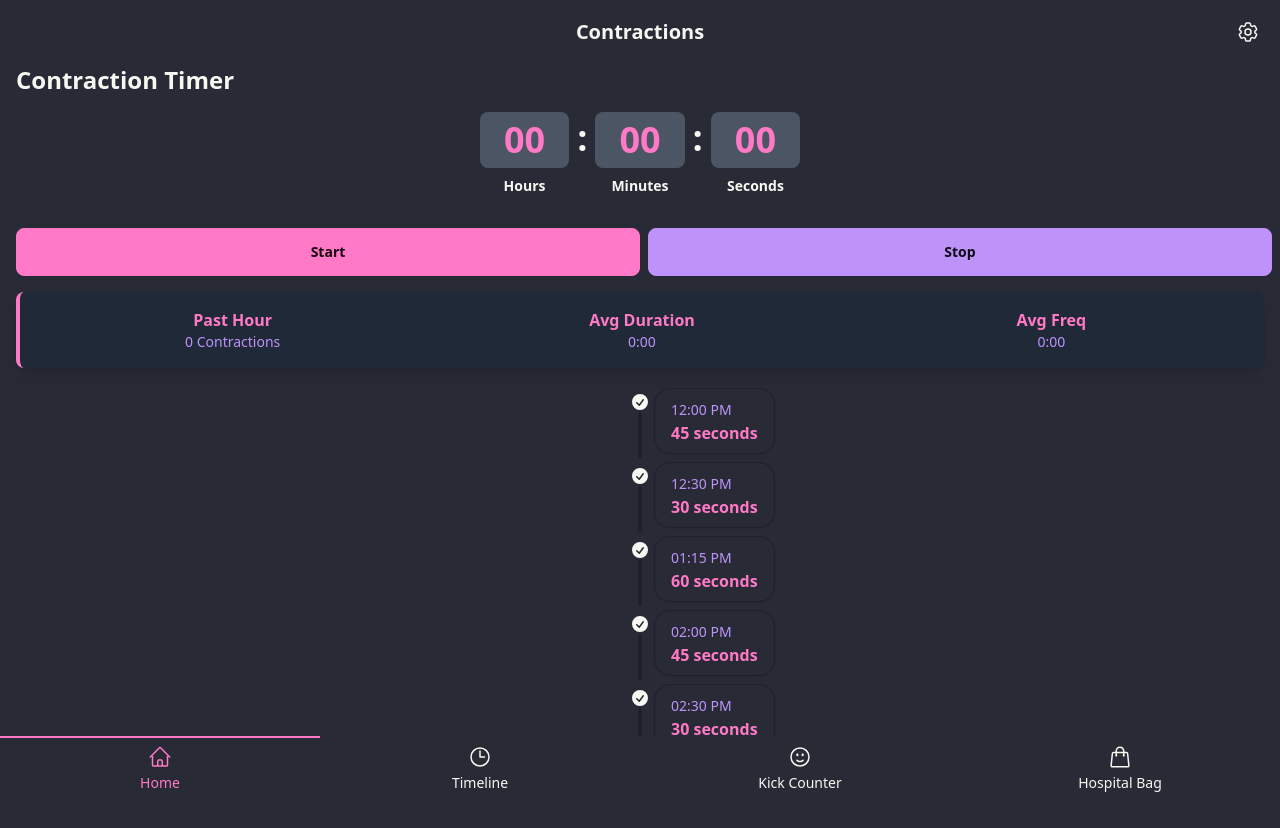
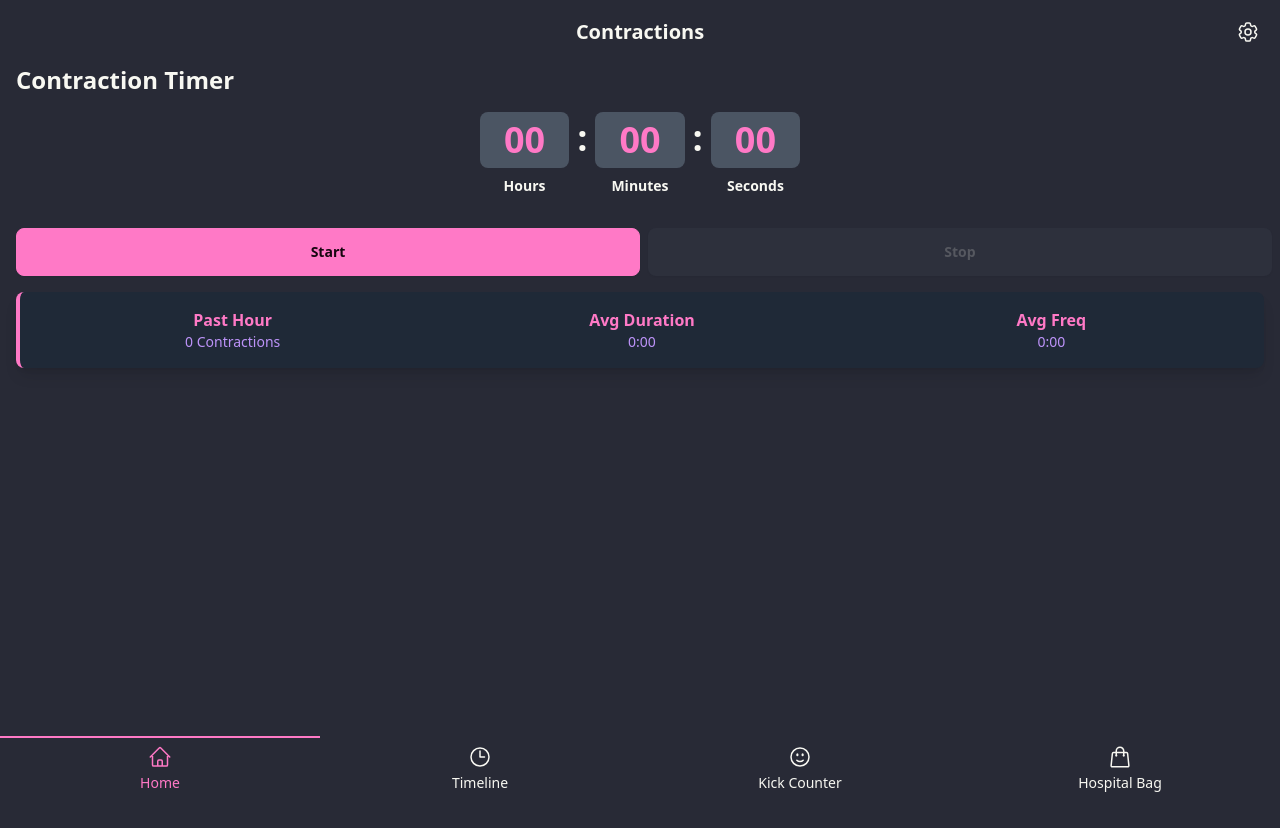
Before and after one commit to ehte92/contraction-timer, a React (Vite) app: page / in a window 1280 px wide. After the commit the page ends 800 px from the top, so only its background shows below. Built offline with nearby package versions, Linux system fonts and the light colour scheme.

Commit message:
Refactor timer functionality and add contraction logging

```diff
--- a/src/App.tsx
+++ b/src/App.tsx
@@ -1,16 +1,5 @@
 import { useEffect, useState } from "react";
 import Layout from "./layout/Layout";
-
-// Dummy data for the timeline
-const contractions = [
-  { time: "12:00 PM", duration: "45 seconds" },
-  { time: "12:30 PM", duration: "30 seconds" },
-  { time: "01:15 PM", duration: "60 seconds" },
-  { time: "02:00 PM", duration: "45 seconds" },
-  { time: "02:30 PM", duration: "30 seconds" },
-  { time: "03:15 PM", duration: "60 seconds" },
-  // Add more events as needed
-];
 
 interface Timer {
   hours: number;
@@ -26,6 +15,12 @@ function App() {
   });
   const [isRunning, setIsRunning] = useState<boolean>(false);
   const [startTime, setStartTime] = useState<number | null>(null);
+  const [contractions, setContractions] = useState<
+    { time: string; duration: string }[]
+  >([]);
+  const [currentContractionStart, setCurrentContractionStart] = useState<
+    number | null
+  >(null);
 
   useEffect(() => {
     let interval: number | undefined = undefined;
@@ -54,10 +49,30 @@ function App() {
   const startTimer = () => {
     setStartTime(Date.now());
     setIsRunning(true);
+    setCurrentContractionStart(Date.now());
   };
 
   const stopTimer = () => {
+    if (currentContractionStart) {
+      const endTime = Date.now();
+      const duration = endTime - currentContractionStart; // Calculate duration in milliseconds
+      const durationSeconds = Math.floor(duration / 1000); // Convert duration to seconds
+      const startTimeFormatted = new Date(
+        currentContractionStart
+      ).toLocaleTimeString();
+      const durationFormatted = `${Math.floor(durationSeconds / 60)} minutes ${
+        durationSeconds % 60
+      } seconds`;
+
+      // Add the new contraction log
+      setContractions((prevContractions) => [
+        { time: startTimeFormatted, duration: durationFormatted },
+        ...prevContractions,
+      ]);
+
       setIsRunning(false);
+      setCurrentContractionStart(null); // Reset the start time
+    }
   };
 
   // Function to format time values for display
@@ -105,11 +120,19 @@ function App() {
         <div className="flex justify-center items-center mt-4">
           <div className="flex justify-between space-x-2 w-full">
             {/* Start button */}
-            <button className="btn btn-primary w-1/2" onClick={startTimer}>
+            <button
+              className="btn btn-primary w-1/2"
+              onClick={startTimer}
+              disabled={isRunning}
+            >
               Start
             </button>
             {/* Stop button */}
-            <button className="btn btn-secondary w-1/2" onClick={stopTimer}>
+            <button
+              className="btn btn-secondary w-1/2"
+              onClick={stopTimer}
+              disabled={!isRunning}
+            >
               Stop
             </button>
           </div>
@@ -149,6 +172,7 @@ function App() {
         {/* Info */}
 
         {/* Timeline */}
+        {contractions.length > 0 && (
           <div className="mt-4 h-96 overflow-auto">
             <ul className="timeline timeline-snap-icon max-md:timeline-compact timeline-vertical">
               {contractions.map((contraction, index) => (
@@ -180,6 +204,7 @@ function App() {
               ))}
             </ul>
           </div>
+        )}
         {/* Timeline */}
       </div>
     </Layout>
```
Lines whose indentation alone changed are shown as unchanged.
